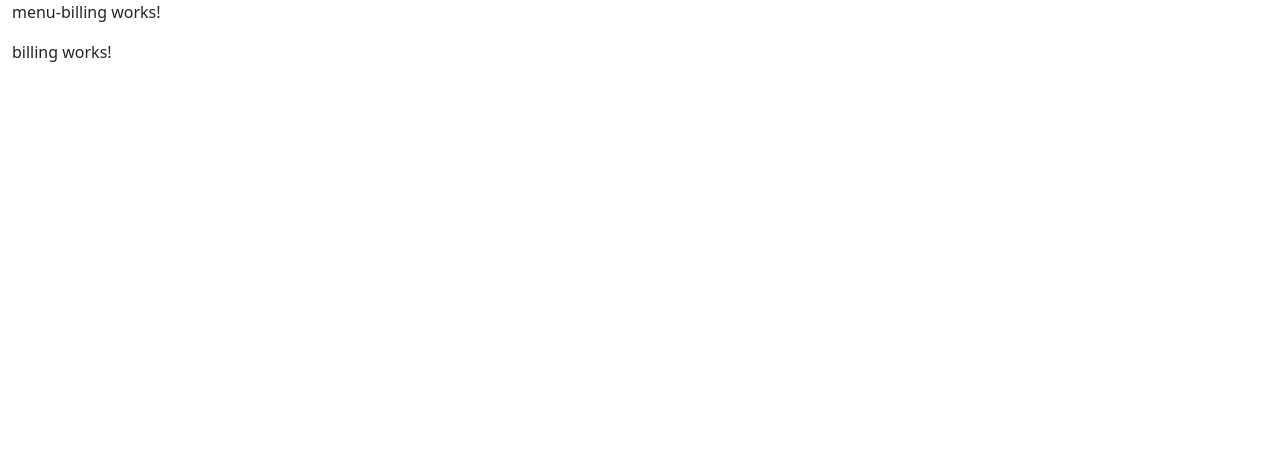
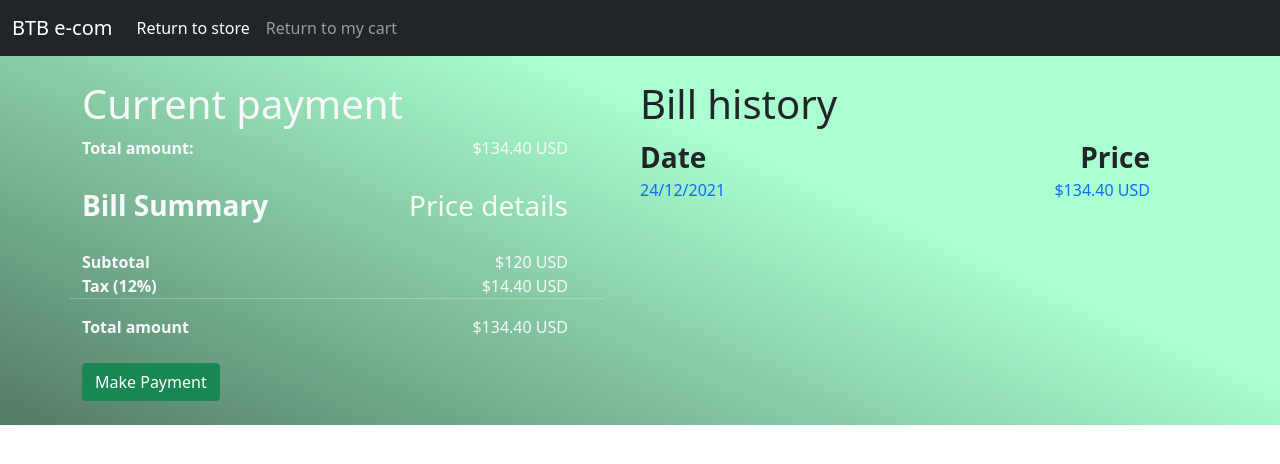
Before and after one commit to dapacheco1/ecommercebtbFront, an Angular app: page /sell/billing in a window 1280 px wide. Shown: the top 464 px of the page. Built offline with nearby package versions, Linux system fonts and the light colour scheme; sample sign-in values are in the browser's storage.

Commit message:
billing interface added

```diff
--- a/src/app/sell/components/base-billing/base-billing.component.html
+++ b/src/app/sell/components/base-billing/base-billing.component.html
@@ -1,4 +1,5 @@
+<app-menu-billing></app-menu-billing>
 <div class="container-fluid">
-  <app-menu-billing></app-menu-billing>
+
   <router-outlet></router-outlet>
 </div>
--- a/src/app/sell/components/base-billing/base-billing.component.scss
+++ b/src/app/sell/components/base-billing/base-billing.component.scss
@@ -0,0 +1,3 @@
+.container-fluid{
+  background: linear-gradient(204deg, rgba(170,255,208,1) 35%, rgba(82,122,100,1) 100%);
+}
--- a/src/app/sell/components/menu-billing/menu-billing.component.html
+++ b/src/app/sell/components/menu-billing/menu-billing.component.html
@@ -1 +1,20 @@
-<p>menu-billing works!</p>
+
+    <nav class="navbar navbar-expand-lg navbar-dark bg-dark">
+      <div class="container-fluid">
+        <a class="navbar-brand" href="#">BTB e-com</a>
+        <button class="navbar-toggler" type="button" data-bs-toggle="collapse" data-bs-target="#navbarSupportedContent" aria-controls="navbarSupportedContent" aria-expanded="false" aria-label="Toggle navigation">
+          <span class="navbar-toggler-icon"></span>
+        </button>
+        <div class="collapse navbar-collapse" id="navbarSupportedContent">
+          <ul class="navbar-nav me-auto mb-2 mb-lg-0">
+            <li class="nav-item">
+              <a class="nav-link active" aria-current="page" href="#">Return to store</a>
+            </li>
+            <li class="nav-item">
+              <a class="nav-link" [routerLink]="['/cart']">Return to my cart</a>
+            </li>
+
+          </ul>
+        </div>
+      </div>
+    </nav>
--- a/src/app/sell/pages/billing/billing.component.html
+++ b/src/app/sell/pages/billing/billing.component.html
@@ -1 +1,55 @@
-<p>billing works!</p>
+<div class="container">
+
+  <div class="row col-12 pt-4">
+    <div class="col col-sm-12 col-md-6 col-lg-6">
+      <div class="row col-12 text-light">
+        <h1>Current payment</h1>
+        <div class="row col-12">
+          <div class="d-flex justify-content-between pb-4">
+            <b>Total amount: </b><span>$134.40 USD</span>
+          </div>
+
+        </div>
+        <div class="row col-12">
+          <div class="d-flex justify-content-between pb-4">
+            <b class="fs-3"> Bill Summary</b><span class="fs-3">Price details</span>
+          </div>
+        </div>
+
+        <div class="row col-12">
+          <div class="d-flex justify-content-between">
+            <b> Subtotal</b><span>$120 USD</span>
+          </div>
+        </div>
+
+        <div class="row col-12">
+          <div class="d-flex justify-content-between">
+            <b>Tax (12%)</b><span>$14.40 USD</span>
+          </div>
+        </div>
+        <hr>
+        <div class="row col-12">
+          <div class="d-flex justify-content-between">
+            <b>Total amount</b><span>$134.40 USD</span>
+          </div>
+        </div>
+
+      </div>
+      <button class="btn btn-success mt-4 mb-4">Make Payment</button>
+    </div>
+
+    <div class="col col-sm-12 col-md-6 col-lg-6">
+      <h1>Bill history</h1>
+      <div class="row col-12">
+        <div class="d-flex justify-content-between">
+          <b  class="fs-3">Date</b><b class="fs-3">Price</b>
+        </div>
+      </div>
+      <div class="row col-12 text-primary">
+        <div class="d-flex justify-content-between">
+          <span>24/12/2021</span><span>$134.40 USD</span>
+        </div>
+      </div>
+    </div>
+  </div>
+</div>
```
